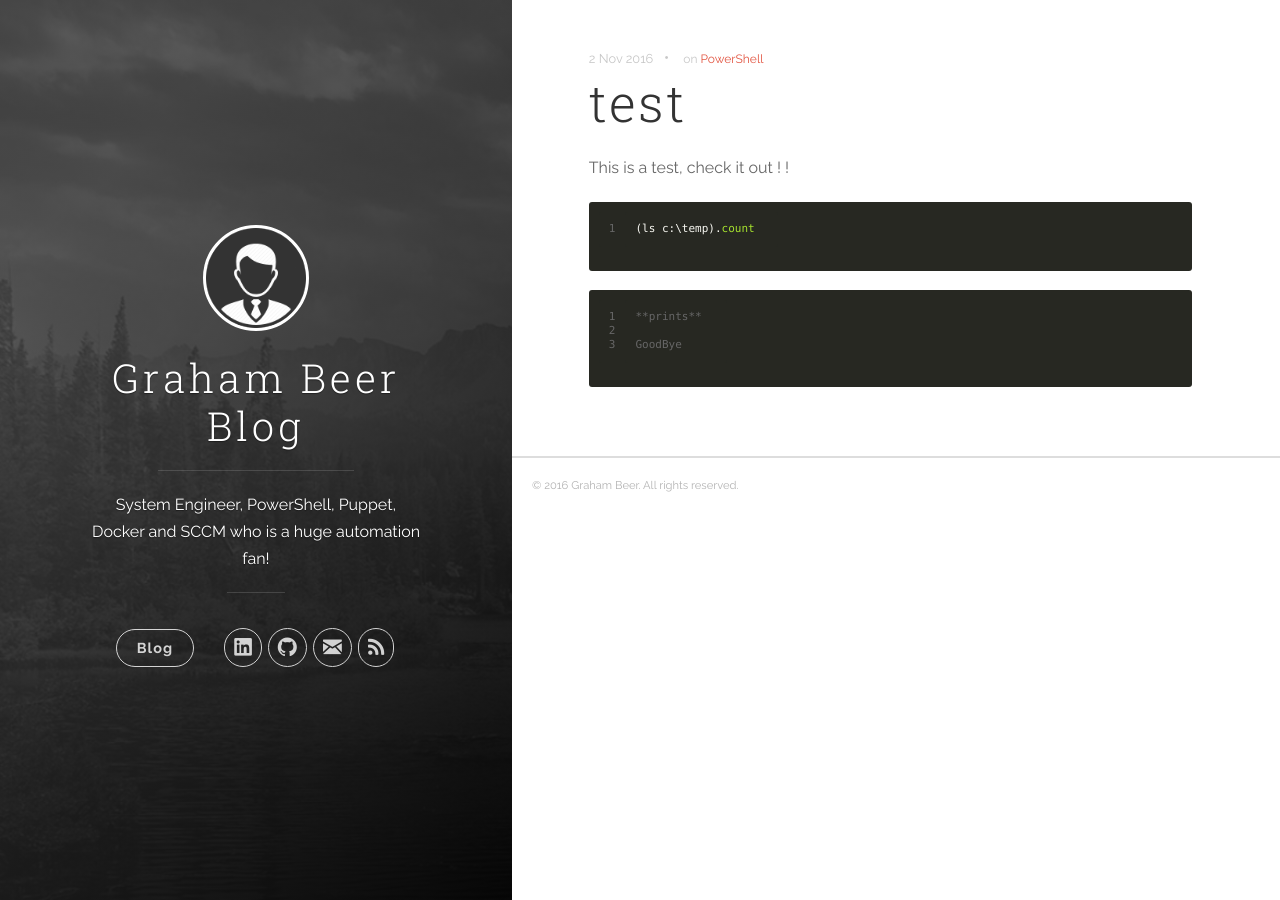
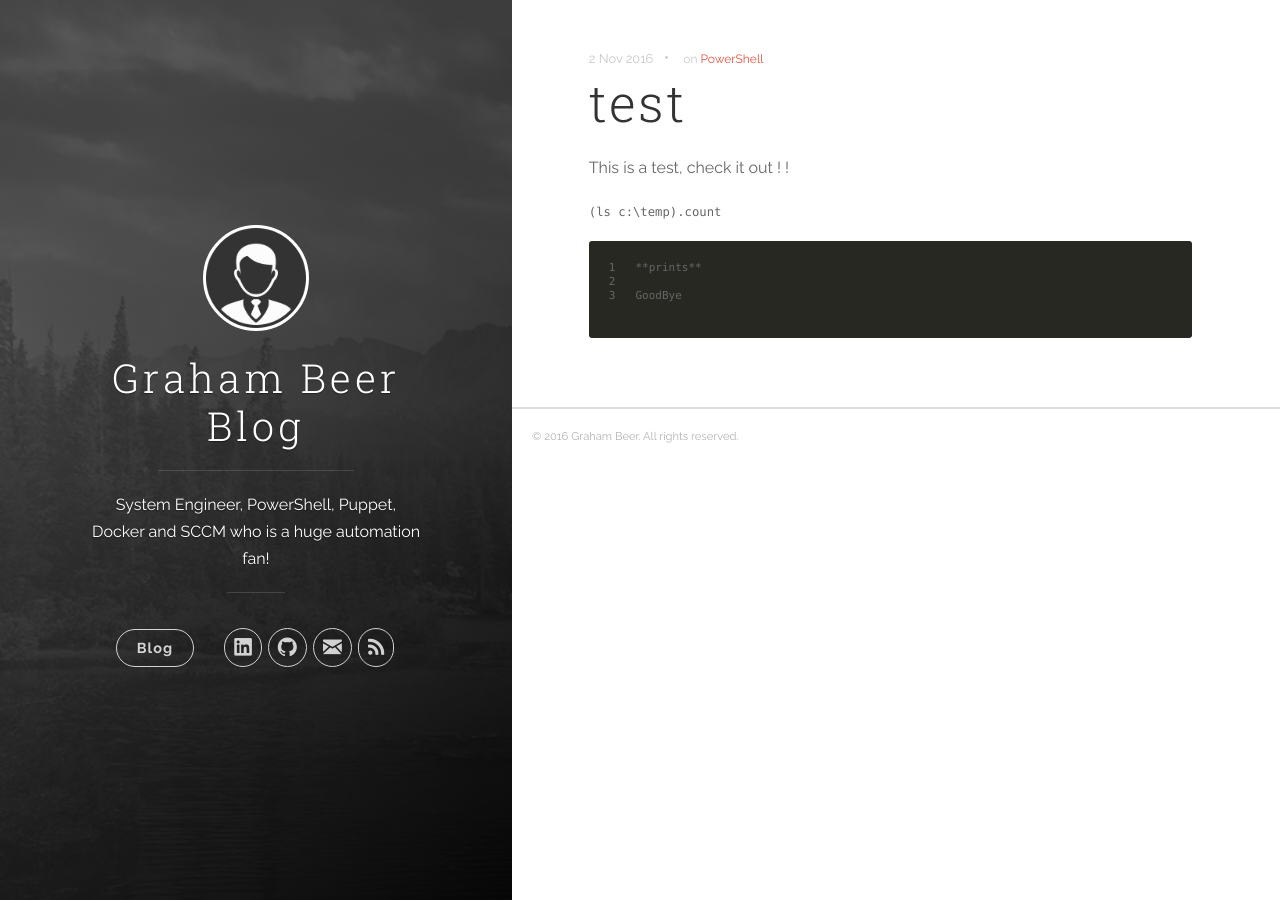
Before and after one commit to Graham-Beer/Graham-Beer.github.io, a Jekyll site: the page built from _posts/2016-02-11-S3-trial.md, in a window 1280 px wide. Built offline with Jekyll 4.4.1, drawn with Linux system fonts in a browser that asks for light colours; nearby versions of some CDN libraries.

Commit message:
Update and rename 2016-02-11-S2-trial.md to 2016-02-11-S3-trial.md

````diff
--- a/_posts/2016-02-11-S2-trial.md
+++ b/_posts/2016-02-11-S3-trial.md
@@ -12,7 +12,7 @@
 
 This is a test, check it out ! !
 
-```ruby
+```Powershell
 (ls c:\temp).count
 ```
 ```
````
